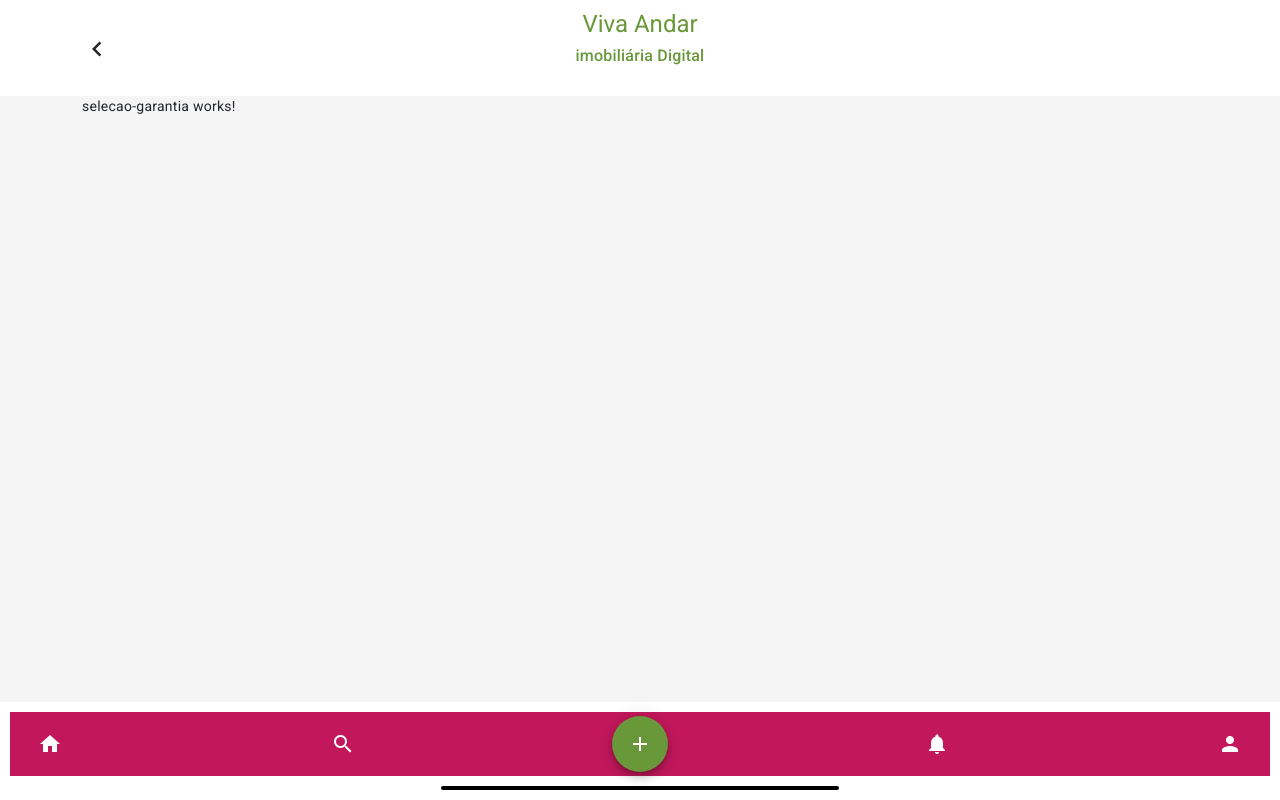
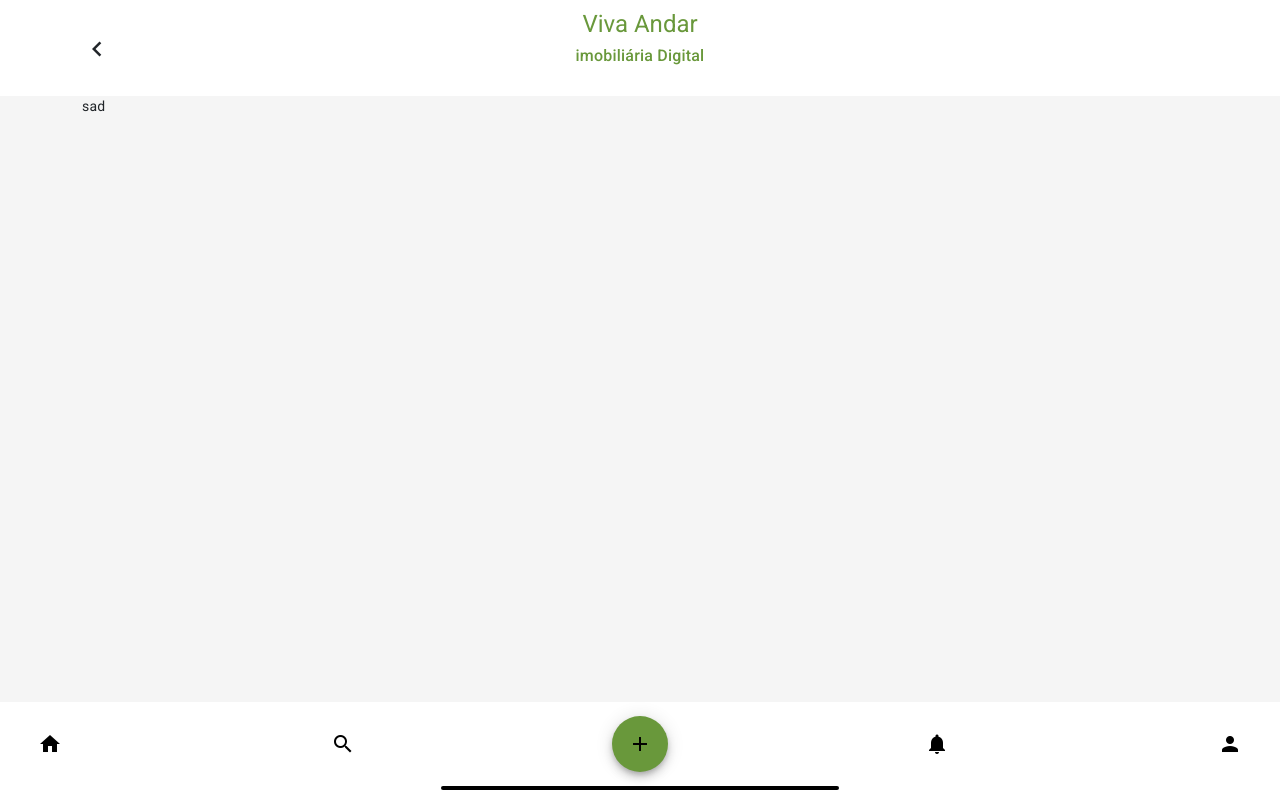
Before and after one commit to ricardo-comino/hackaton-tesouro, an Angular app in the folder web-front/: page / in a window 1280 px wide. Built offline with nearby package versions, Linux system fonts and the light colour scheme.

Commit message:
correção das cores do menu

```diff
--- a/web-front/src/app/menu/menu.component.html
+++ b/web-front/src/app/menu/menu.component.html
@@ -1,27 +1,27 @@
 <!-- Adicione no seu componente.html -->
 <nav class="menu">
-  <mat-toolbar color="primary">
+  <mat-toolbar>
     <mat-toolbar-row>
       <button mat-icon-button routerLink="/">
-        <mat-icon>home</mat-icon>
+        <mat-icon class="colorBlack">home</mat-icon>
       </button>
       <button mat-icon-button routerLink="#">
-        <mat-icon>search</mat-icon>
+        <mat-icon class="colorBlack">search</mat-icon>
       </button>
       <button
         mat-fab
         color="primary"
         routerLink="#"
-        class="custom-green-button"
+        class="custom-green-button colorBlack"
         routerLinkActive="active-link"
       >
         <mat-icon>add</mat-icon>
       </button>
       <button mat-icon-button routerLink="#">
-        <mat-icon>notifications</mat-icon>
+        <mat-icon class="colorBlack">notifications</mat-icon>
       </button>
       <button mat-icon-button routerLink="#">
-        <mat-icon>person</mat-icon>
+        <mat-icon class="colorBlack">person</mat-icon>
       </button>
     </mat-toolbar-row>
   </mat-toolbar>
--- a/web-front/src/app/menu/menu.component.scss
+++ b/web-front/src/app/menu/menu.component.scss
@@ -1,12 +1,11 @@
 .menu {
   background-color: #ffffff;
-  color: ffffff;
   padding: 10px;
   position: fixed;
   bottom: 0;
   width: 100%;
   text-align: center;
-  .custom-green-button{
+  .custom-green-button {
     background-color: #69983b;
     color: #ffffff;
   }
@@ -16,7 +15,7 @@
     width: 100%;
     justify-content: space-between;
   }
-  .borderBottom{
+  .borderBottom {
     width: calc(100vw - 70%);
     height: 4px;
     background-color: #000;
@@ -24,4 +23,10 @@
     margin: 10px auto 0 auto;
   }
 
+  .mat-toolbar {
+    background: none !important;
+  }
+  .colorBlack {
+    color: #000000;
+  }
 }
--- a/web-front/src/app/selecao-garantia/selecao-garantia.component.html
+++ b/web-front/src/app/selecao-garantia/selecao-garantia.component.html
@@ -1 +1 @@
-<p>selecao-garantia works!</p>
+sad
```
